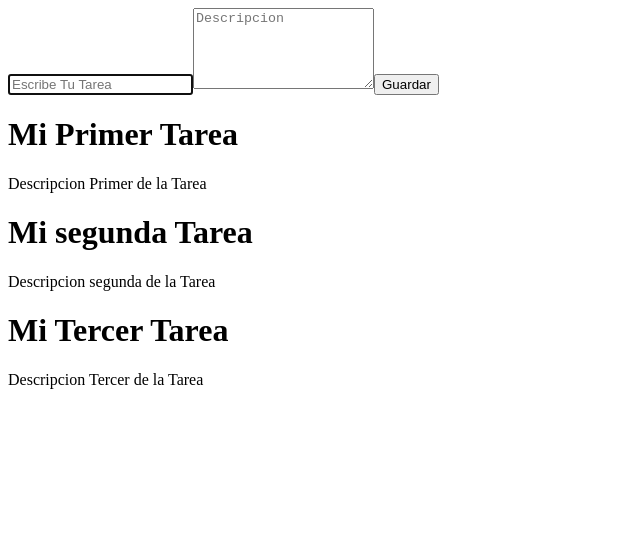
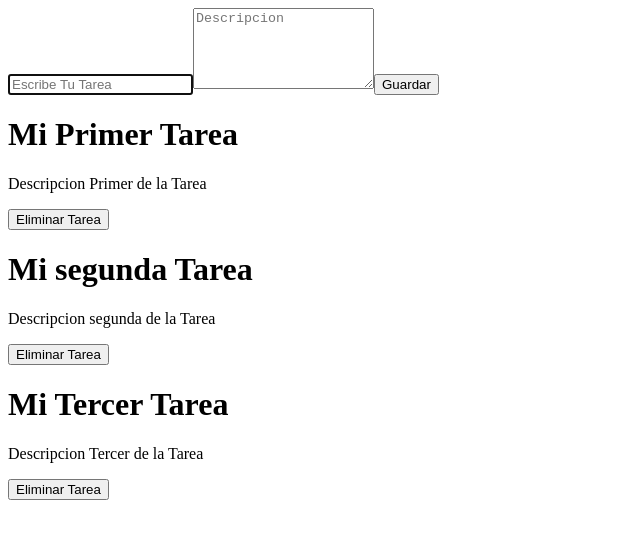
Before and after one commit to Digruttola2468/courseReact_web, a React (Vite) app: page / in a window 1280 px wide. Shown: the top 538 px of the page, without its empty margins (0-640 px from the left). Built offline with nearby package versions, Linux system fonts and the light colour scheme.

Commit message:
delete tareas

```diff
--- a/src/App.jsx
+++ b/src/App.jsx
@@ -18,10 +18,14 @@ function App() {
     }]);
   }
 
+  function deleteTask(taskId) {
+    setTasks(tasks.filter(task => task.id !== taskId));
+  }
+
   return (
     <div>
       <TaskForm createTask={createTask}/>
-      <TaskLi tasks={tasks} />
+      <TaskLi tasks={tasks} deleteTask={deleteTask}/>
     </div>
   );
 }
--- a/src/components/TaskCard.jsx
+++ b/src/components/TaskCard.jsx
@@ -1,8 +1,11 @@
-function TaskCard({task}) {
+function TaskCard({task,deleteTask}) {
+
     return (
         <div>
             <h1>{task.title}</h1>
             <p>{task.description}</p>
+
+            <button onClick={() => deleteTask(task.id)}>Eliminar Tarea</button>
         </div>
     );
 }
--- a/src/components/TaskList.jsx
+++ b/src/components/TaskList.jsx
@@ -1,6 +1,6 @@
 import TaskCard from './TaskCard'
 
-function TaskList({tasks}) {
+function TaskList({tasks, deleteTask}) {
 
   if (tasks.length === 0) {
     return <h1>No hay Tareas</h1>;
@@ -9,7 +9,7 @@ function TaskList({tasks}) {
   return (
     <div>
       {tasks.map((task) => (
-        <TaskCard key={task.id} task={task}/>
+        <TaskCard key={task.id} task={task} deleteTask={deleteTask}/>
       ))}
     </div>
   );
```
